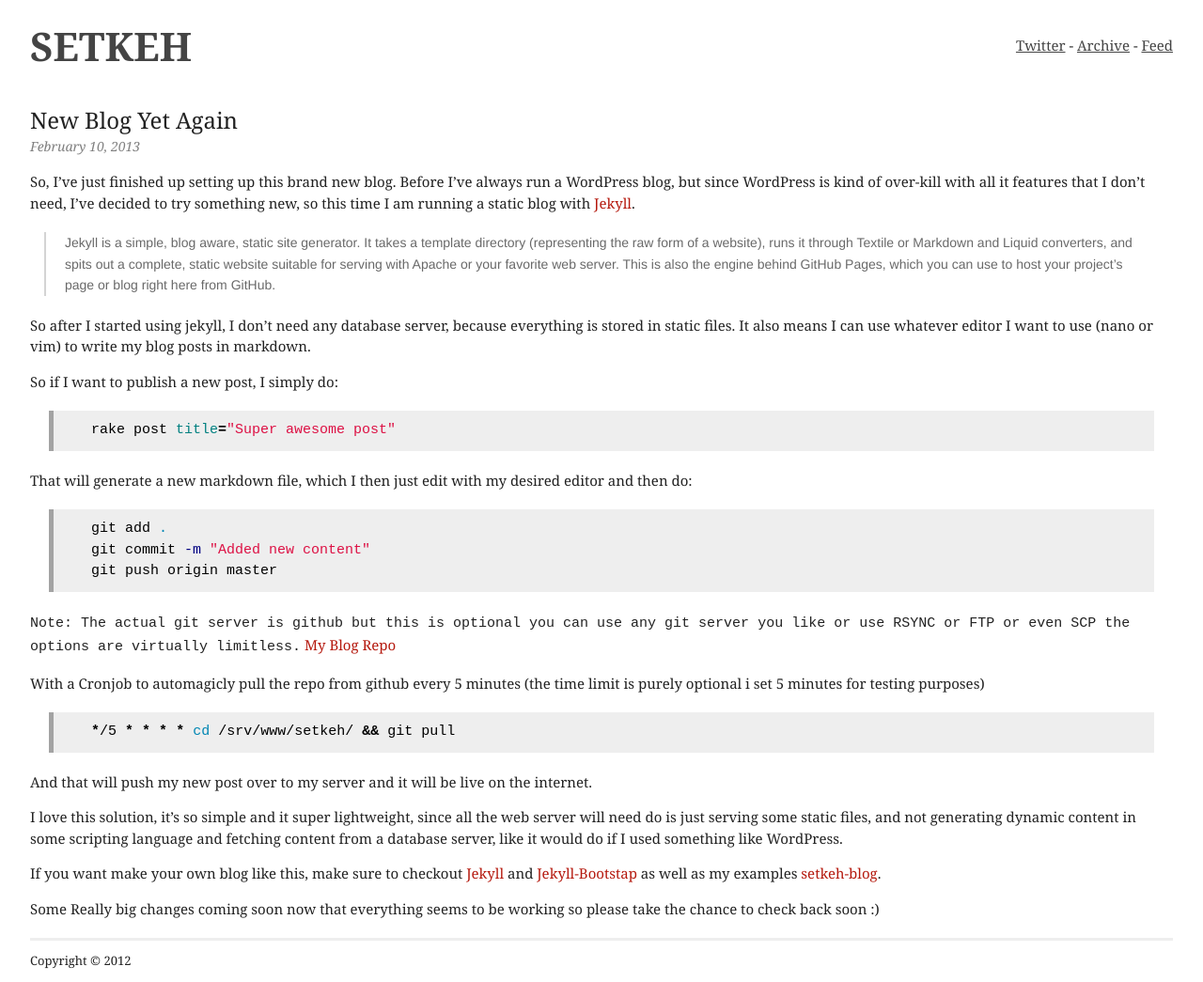
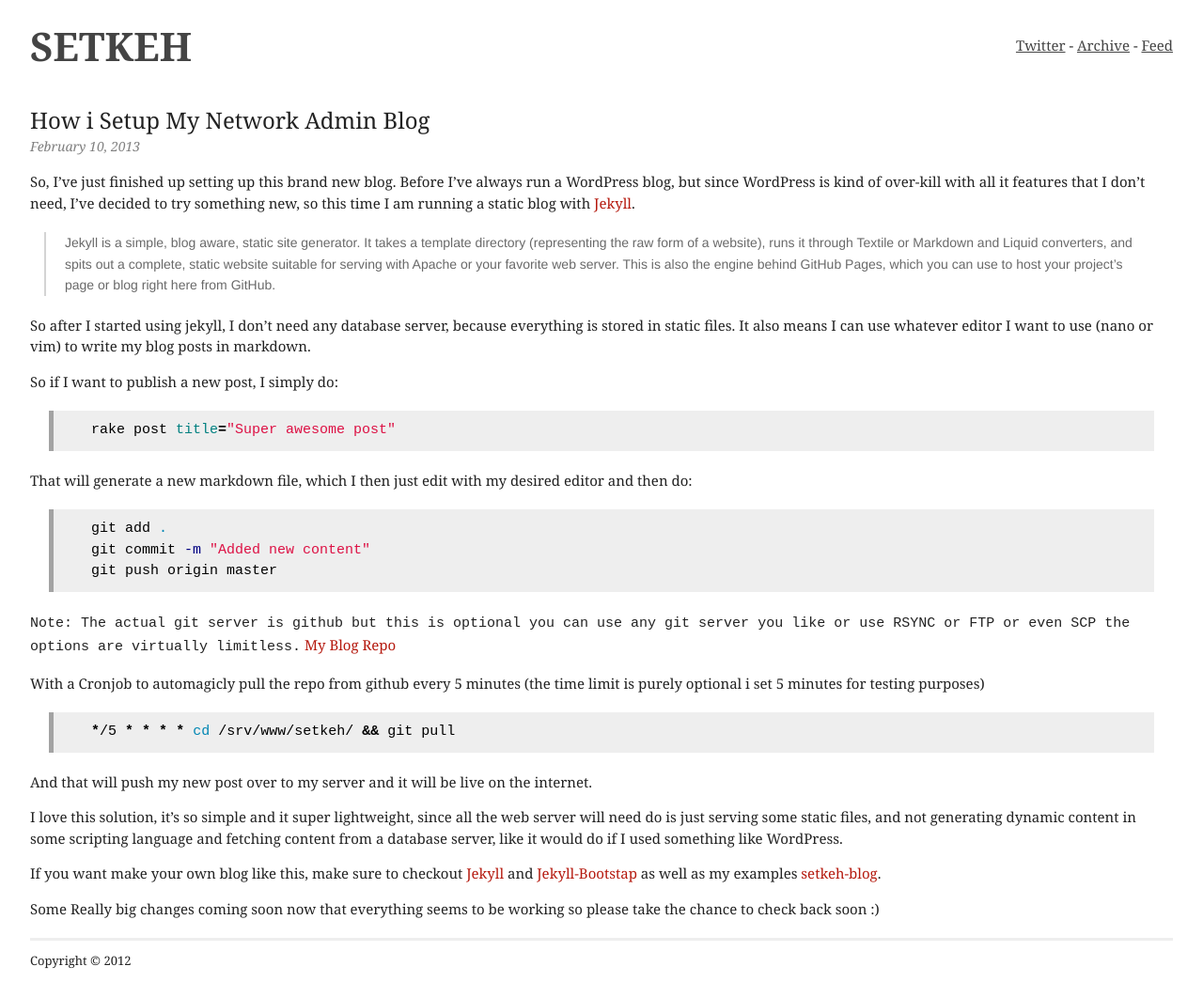
Before and after one commit to setkeh/tafe-blog, a Jekyll site: the page built from _posts/2013-02-10-new-blog.md, in a window 1280 px wide. Shown: the whole page at 94% size. Built offline with Jekyll 4.4.1, drawn with Linux system fonts in a browser that asks for light colours; some web fonts are replaced; Markdown is read by kramdown in place of the engine named in the settings.

Commit message:
fixed readme

```diff
--- a/_posts/2013-02-10-new-blog.md
+++ b/_posts/2013-02-10-new-blog.md
@@ -1,6 +1,6 @@
 ---
 layout: post
-title: New Blog Yet Again
+title: How i Setup My Network Admin Blog
 description: New Blog Setup
 
 ---
```
